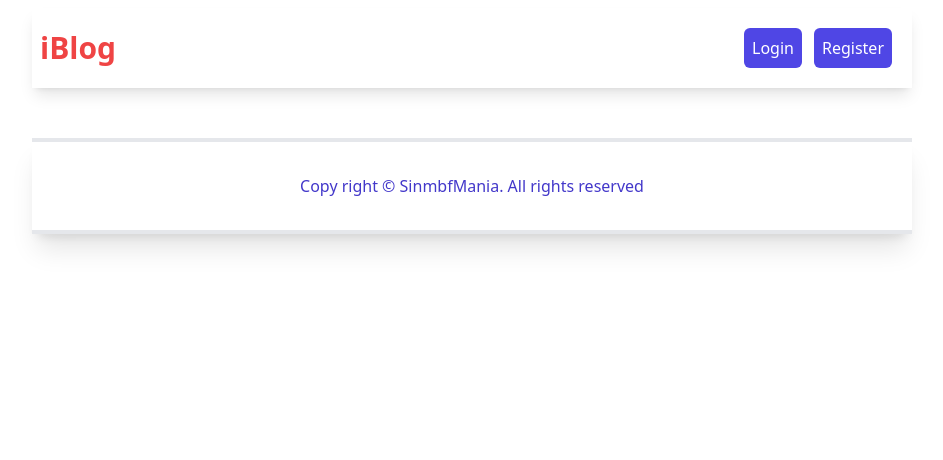
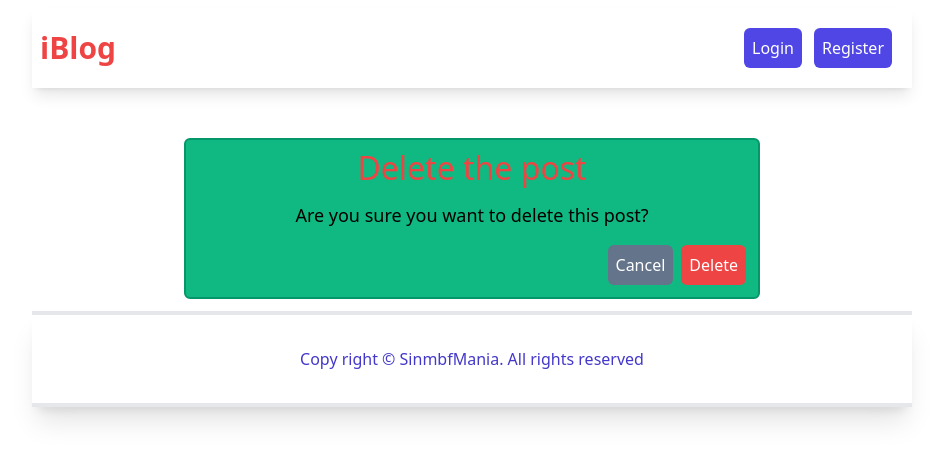
Before and after one commit to Sinmbf/Learn_MERN, a React (Vite) app in the folder iBlog/frontend/: page /deletepost/1 in a window 1280 px wide. Shown: the top 460 px of the page, without its empty margins (168-1111 px from the left). Built offline with nearby package versions, Linux system fonts and the light colour scheme; no server answers.

Commit message:
Added delete post

```diff
--- a/iBlog/frontend/src/App.jsx
+++ b/iBlog/frontend/src/App.jsx
@@ -8,6 +8,7 @@ import UserContextProvider from "./context/UserContext";
 import CreatePost from "./pages/CreatePost";
 import PostPage from "./pages/PostPage";
 import EditPost from "./pages/EditPost";
+import DeletePost from "./pages/DeletePost";
 function App() {
   return (
     <UserContextProvider>
@@ -23,6 +24,7 @@ function App() {
             <Route path="/createpost" element={<CreatePost />} />
             <Route path="/post/:id" element={<PostPage />} />
             <Route path="/editpost/:id" element={<EditPost />} />
+            <Route path="/deletepost/:pid" element={<DeletePost />} />
           </Routes>
         </div>
 
--- /dev/null
+++ b/iBlog/frontend/src/pages/DeletePost.jsx
@@ -0,0 +1,53 @@
+import axios from "axios";
+import { useNavigate, useParams } from "react-router-dom";
+
+const DeletePost = () => {
+  // Get the post id from the parameters
+  const { pid } = useParams();
+  const navigate = useNavigate();
+  // Function to handle delete click
+  const handleDeleteClick = async () => {
+    try {
+      const response = await axios.delete(
+        `https://iblogs-backend-yhqi.onrender.com/deletepost/${pid}`,
+        { withCredentials: true }
+      );
+      console.log(response.data);
+    } catch (error) {
+      console.log(error);
+    }
+  };
+  // Function to handle cancel click
+  const handleCancelClick = () => {
+    navigate("/post/" + pid);
+  };
+  return (
+    <>
+      <div className="max-w-xl mx-auto rounded-md flex flex-col justify-center items-center border-2 border-emerald-600 p-3 bg-emerald-500">
+        <div className="text-center text-2xl text-red-500 mb-4">
+          <h2>Delete the post</h2>
+        </div>
+        <hr />
+        <p className="text-lg text-black mb-4">
+          Are you sure you want to delete this post?
+        </p>
+        <div className="buttons flex gap-2 self-end">
+          <button
+            className="bg-slate-500 p-2 rounded-md text-white hover:bg-slate-600"
+            onClick={handleCancelClick}
+          >
+            Cancel
+          </button>
+          <button
+            className="bg-red-500 p-2 rounded-md text-white hover:bg-red-600"
+            onClick={handleDeleteClick}
+          >
+            Delete
+          </button>
+        </div>
+      </div>
+    </>
+  );
+};
+
+export default DeletePost;
--- a/iBlog/frontend/src/pages/PostPage.jsx
+++ b/iBlog/frontend/src/pages/PostPage.jsx
@@ -52,16 +52,30 @@ const PostPage = () => {
 
         {/* Edit Link */}
         {userInfo?._id === singlePost?.author?._id && (
+          <>
             <div className="self-start bg-teal-500 cursor-pointer p-2 rounded hover:bg-teal-600">
+              {/* Edit Post */}
               <Link
                 className="text-xl mb-3"
                 to={`/editpost/${singlePost._id}`}
                 style={{ color: "white", textDecoration: "none" }}
               >
                 <i className="fa-solid fa-pen-to-square me-1"></i>
-              <span>Edit this post</span>
+                <span>Edit post</span>
               </Link>
             </div>
+            <div className="self-start bg-red-500 cursor-pointer p-2 rounded hover:bg-red-600">
+              {/* Edit Post */}
+              <Link
+                className="text-xl mb-3"
+                to={`/deletepost/${singlePost._id}`}
+                style={{ color: "white", textDecoration: "none" }}
+              >
+                <i className="fa-solid fa-pen-to-square me-1"></i>
+                <span>Delete post</span>
+              </Link>
+            </div>
+          </>
         )}
 
         {/* Image */}
```
Also changed, not shown: 1 other file (tests, documents, lock files or other folders). Lines whose indentation alone changed are shown as unchanged.
